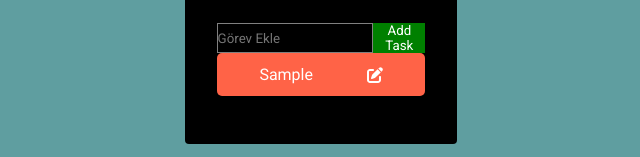
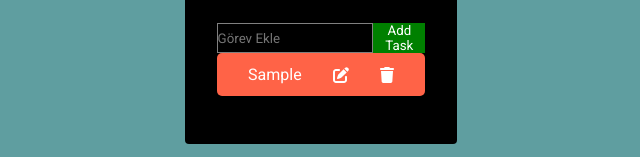
Before and after one commit to muslumhanerol/ToDo_App_With_React, a React (Create React App) app in the folder todo_app/: page / in a window 1280 px wide. Both pictures are taken after typing "Sample" into the empty fields and a click on the button "Add Task". Shown: the part 130-287 px from the top of the page, without its empty margins (319-959 px from the left). Built offline with nearby package versions, Linux system fonts and the light colour scheme.

Commit message:
Update Todo.js

```diff
--- a/todo_app/src/Components/Todo.js
+++ b/todo_app/src/Components/Todo.js
@@ -1,6 +1,6 @@
 import React from 'react';
 import { FontAwesomeIcon } from '@fortawesome/react-fontawesome';
-import { faHouse, faPenToSquare } from '@fortawesome/free-solid-svg-icons';
+import { faPenToSquare, faTrash } from '@fortawesome/free-solid-svg-icons';
 
 const Todo = ({ task, toggleComplete }) => {
     console.log(task);
@@ -12,6 +12,8 @@ const Todo = ({ task, toggleComplete }) => {
                     {task.desc}
                 </p>
                 <FontAwesomeIcon icon={faPenToSquare} />
+                <FontAwesomeIcon icon={faTrash} />
+
             </div>
         </>
     )
```
